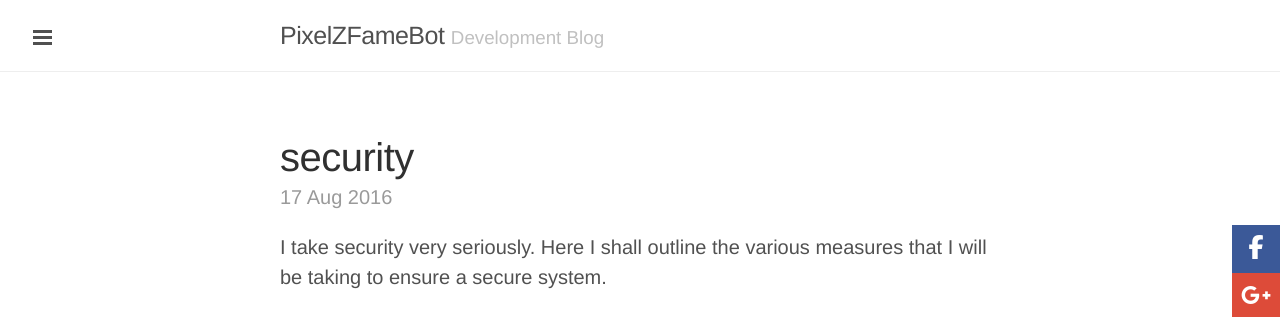
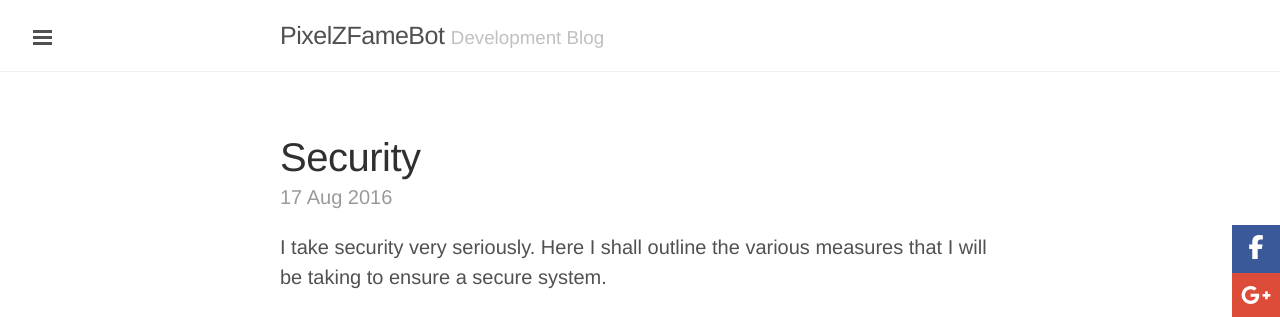
Before and after one commit to PixelZerg/PixelZFameBot, a Jekyll site: the page built from _posts/2016-08-17-security.markdown, in a window 1280 px wide. Shown: the top 317 px of the page. Built offline with Jekyll 4.4.1, drawn with Linux system fonts in a browser that asks for light colours; nearby versions of some CDN libraries; comment, search, counter and statistics services are not loaded.

```diff
--- a/_posts/2016-08-17-security.markdown
+++ b/_posts/2016-08-17-security.markdown
@@ -1,5 +1,5 @@
 ---
-title: security
+title: Security
 layout: post
 ---
 
```
